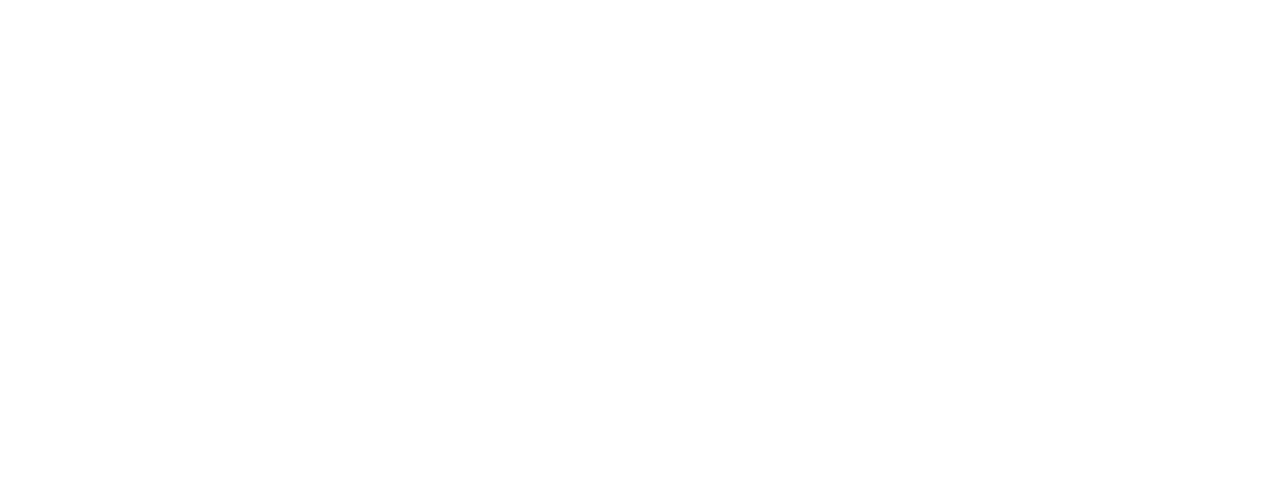
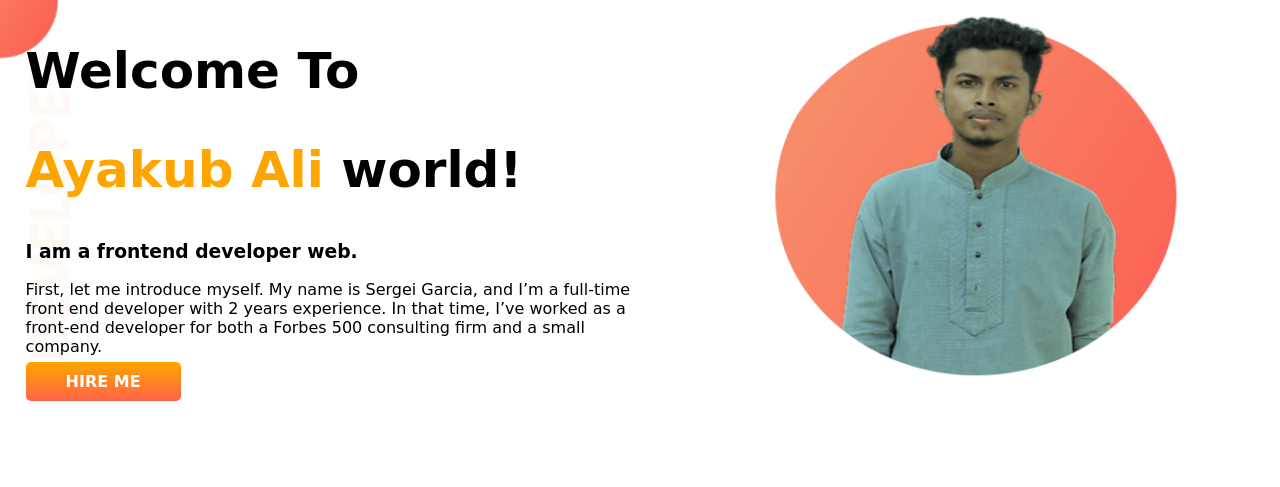
Before and after one commit to ayakub/my-first-portfolio, a plain HTML site: page index.html in a window 1280 px wide. Drawn offline with Linux system fonts and the light colour scheme; a web font is replaced by a local one.

Commit message:
section 1 added

```diff
--- a/index.html
+++ b/index.html
@@ -5,9 +5,28 @@
     <meta http-equiv="X-UA-Compatible" content="IE=edge">
     <meta name="viewport" content="width=device-width, initial-scale=1.0">
     <title>My Portfolio</title>
+    <link rel="preconnect" href="https://fonts.googleapis.com">
+    <link rel="preconnect" href="https://fonts.gstatic.com" crossorigin>
+    <link href="https://fonts.googleapis.com/css2?family=Arima:wght@300&display=swap" rel="stylesheet">
     <link rel="stylesheet" href="style.css">
 </head>
 <body>
+    <section class="top-baner">
 
+   <div class="half-width">
+    <h1>Welcome To</h1>
+    <h1><span class="name-color">Ayakub Ali</span> world!</h1>
+    <h3>I am a frontend developer web.</h3>
+    <p>First, let me introduce myself. My name is Sergei Garcia, and I’m a full-time front end developer with 2 years experience. In that time, I’ve worked as a front-end developer for both a Forbes 500 consulting firm and a small company.</p>
+    <a class="hire-me" target="_blank" href="https://www.linkedin.com/in/ayakub-ali-8bb089223/">HIRE ME</a>
+   </div>
+
+    <div class="half-width">
+        <img src="image/remove.png" alt="">
+
+    </div>
+
+
+    </section>
 </body>
 </html>
--- a/style.css
+++ b/style.css
@@ -0,0 +1,37 @@
+body {
+    font-family: 'Arima', cursive;
+    margin: 0;
+}
+h1 {
+    font-size: 50px;
+}
+.name-color{
+    color: orange;
+}
+
+section{
+    display: flex;
+}
+
+.half-width {
+    width: 50%;
+    padding-left: 2%;
+}
+ .half-width img {
+    width: 100%;
+ }
+
+ .hire-me {
+    text-decoration: none;
+    background-image: linear-gradient(orange,tomato);
+    padding: 10px 40px;
+    font-weight: 700;
+    color: white;
+    border-radius: 5px;
+
+ }
+
+ .top-baner {
+    background-image: url(image/top-banner.png);
+    background-repeat: no-repeat;
+ }
```
Also changed, not shown: image/dream-bg.png (added), image/exp-bg.png (added), image/my-bg.png (added), image/my-bg2.png (added), image/pic1.png (added), image/pic2.png (added), image/remove.png (added), image/top-banner.png (added).
